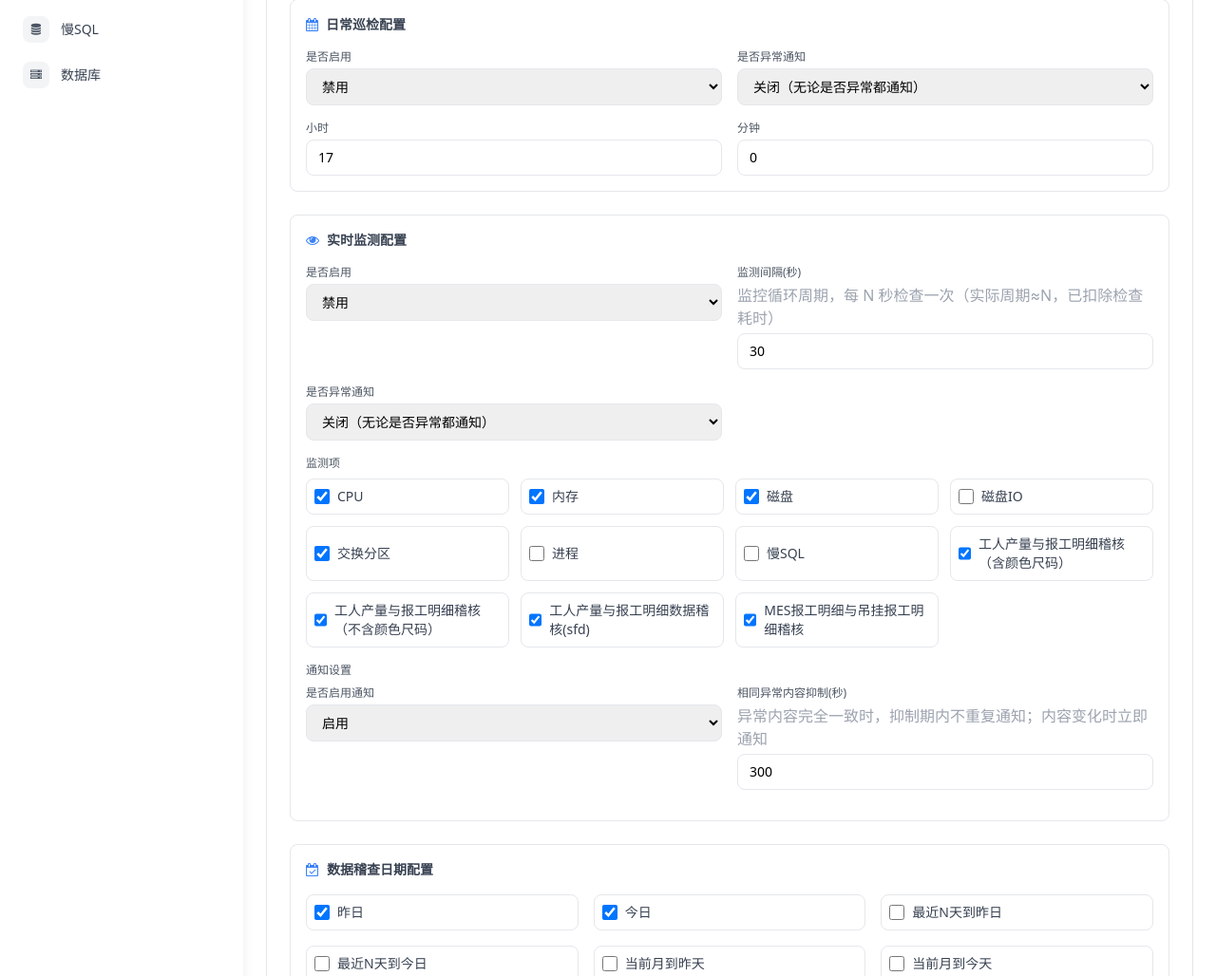
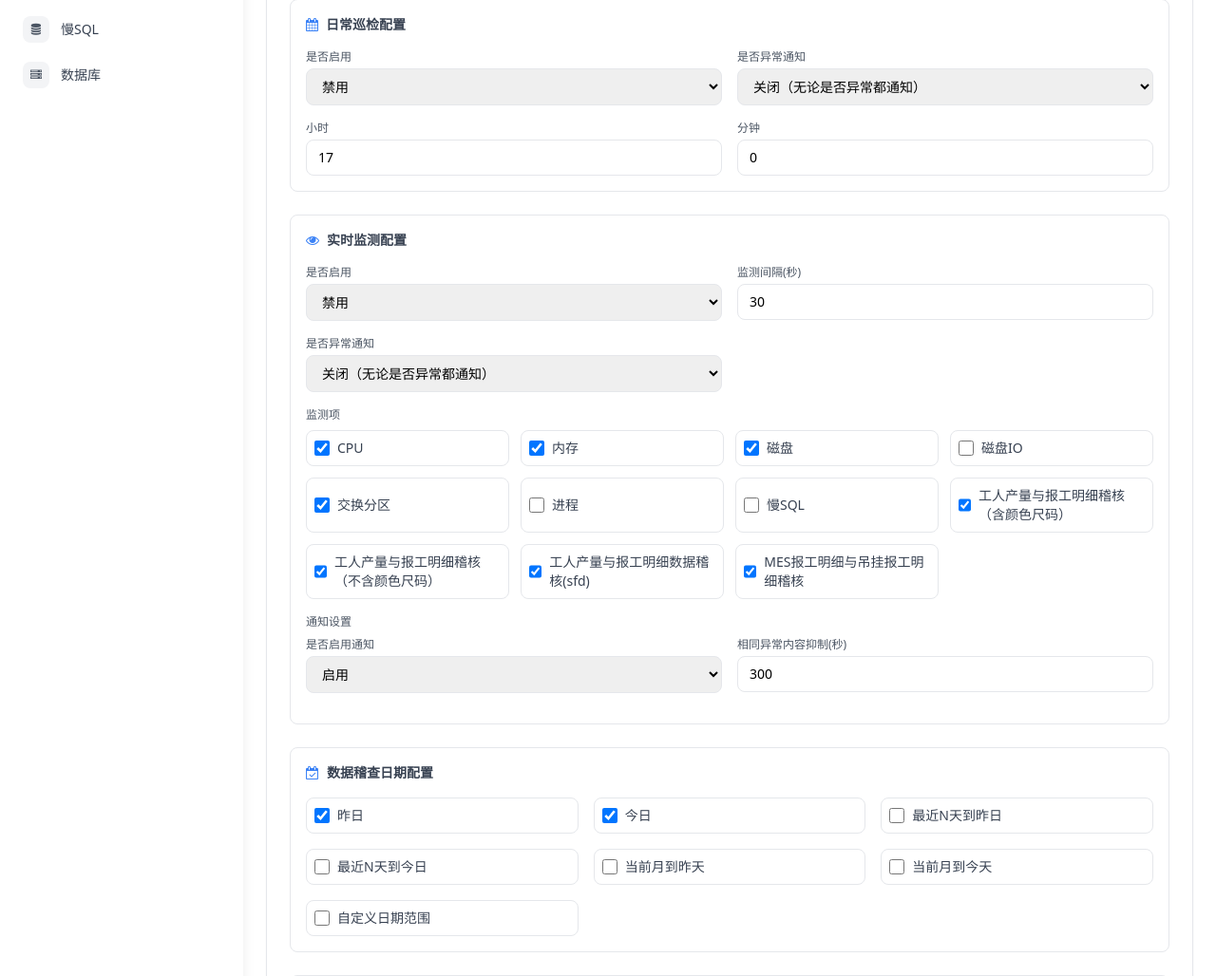
Before and after one commit to pamlyn/server_inspect_web, a Flask app: page / in a window 1280 px wide. Shown: the part 922-1950 px from the top of the page at 95% size. Run offline with Flask 2, Linux system fonts and the light colour scheme; the visitor is signed in with stand-in values (Sample User, id 1); data that the repository does not hold is empty; some libraries are stand-ins or nearby versions.

Commit message:
refactor: 精简实时监测配置页冗余说明文案

```diff
--- a/templates/partials/config/realtime_monitor.html
+++ b/templates/partials/config/realtime_monitor.html
@@ -16,7 +16,6 @@
         </div>
         <div>
             <label class="block text-xs font-medium text-gray-600 mb-1">监测间隔(秒)</label>
-            <p class="text-[11px] text-gray-400 mb-1 leading-tight">监控循环周期，每 N 秒检查一次（实际周期≈N，已扣除检查耗时）</p>
             <input type="number" id="realTimeMonitoringInterval"
                 class="w-full px-3 py-2 text-sm border border-gray-200 rounded-lg focus:outline-none focus:ring-2 transition-all"
                 style="--tw-ring-color: var(--primary-color);" min="5" value="30">
@@ -96,7 +95,6 @@
             </div>
             <div>
                 <label class="block text-xs font-medium text-gray-600 mb-1">相同异常内容抑制(秒)</label>
-                <p class="text-[11px] text-gray-400 mb-1 leading-tight">异常内容完全一致时，抑制期内不重复通知；内容变化时立即通知</p>
                 <input type="number" id="rtmCooldownPeriod"
                     class="w-full px-3 py-2 text-sm border border-gray-200 rounded-lg focus:outline-none focus:ring-2 transition-all"
                     style="--tw-ring-color: var(--primary-color);" min="60" value="300">
```
